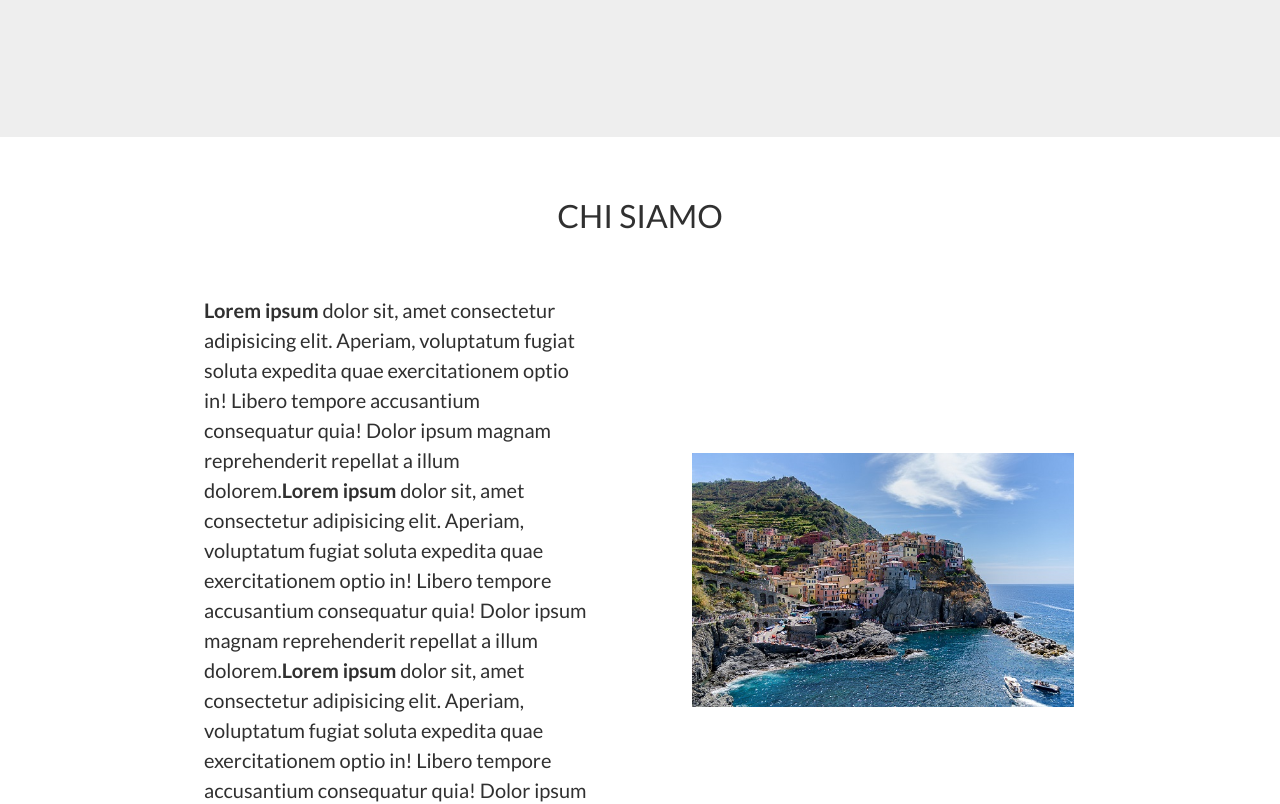
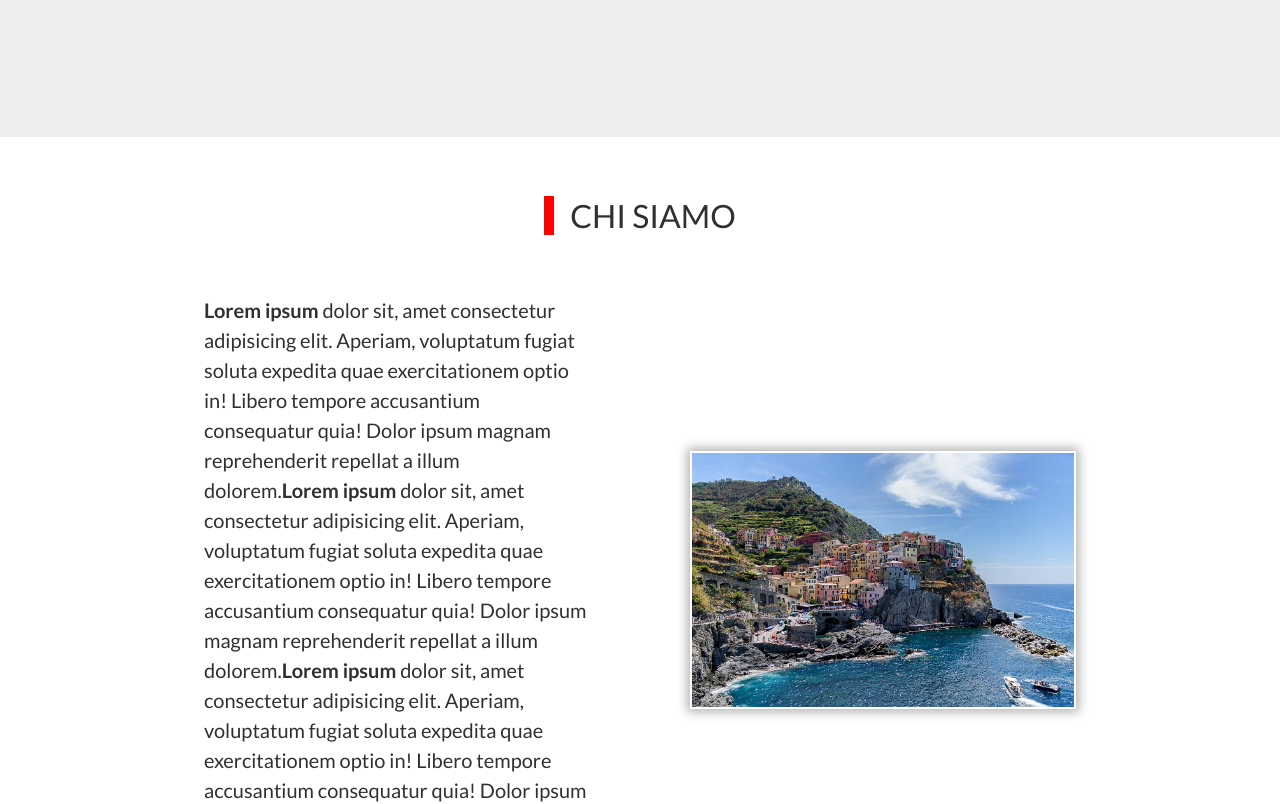
Before and after one commit to LOTO-gpolli/CEMA-impianti, a Next.js app: page / in a window 1280 px wide. Shown: the part 1420-2224 px from the top of the page. Built offline with nearby package versions, Linux system fonts and the light colour scheme.

Commit message:
update About CSS

```diff
--- a/components/About/About.js
+++ b/components/About/About.js
@@ -1,16 +1,16 @@
-import Image from "next/image";
-import styles from "../About/About.module.css";
-import Fade from "react-reveal";
+import Image from 'next/image';
+import styles from '../About/About.module.css';
+import Fade from 'react-reveal';
 
 const About = () => {
   return (
     <>
-      <section id="about" className={`${styles["about__container"]}`}>
-        <h2>CHI SIAMO</h2>
+      <section id="about" className={`${styles['about__container']}`}>
+        <h2 className={`${styles['about__title']}`}>CHI SIAMO</h2>
 
-        <div className={`${styles["about__grid-container"]}`}>
+        <div className={`${styles['about__grid-container']}`}>
           <Fade>
-            <p className={`${styles["grid__item1"]}`}>
+            <p className={`${styles['grid__item1']}`}>
               <b>Lorem ipsum</b> dolor sit, amet consectetur adipisicing elit. Aperiam,
               voluptatum fugiat soluta expedita quae exercitationem optio in! Libero
               tempore accusantium consequatur quia! Dolor ipsum magnam reprehenderit
@@ -27,29 +27,29 @@ const About = () => {
           </Fade>
           {/* Le immagini sono in un div per evitare lo stretch delle foto  */}
           <Fade>
-            <div className={`${styles["grid__item2"]}`}>
+            <div className={`${styles['grid__item2']}`}>
               <Image
-                className={`${styles["about__image"]}`}
+                className={`${styles['about__image']}`}
                 src="/images/mare.jpg"
                 width={600}
                 height={400}
-                layout={"responsive"} /*per adattare l'immagine al div*/
+                layout={'responsive'} /*per adattare l'immagine al div*/
               />
             </div>
           </Fade>
           <Fade>
-            <div className={`${styles["grid__item3"]}`}>
+            <div className={`${styles['grid__item3']}`}>
               <Image
-                className={`${styles["about__image"]}`}
+                className={`${styles['about__image']}`}
                 src="/images/mare.jpg"
                 width={600}
                 height={400}
-                layout={"responsive"}
+                layout={'responsive'}
               />
             </div>
           </Fade>
           <Fade>
-            <p className={`${styles["grid__item4"]}`}>
+            <p className={`${styles['grid__item4']}`}>
               <b>Lorem ipsum</b> dolor sit, amet consectetur adipisicing elit. Aperiam,
               voluptatum fugiat soluta expedita quae exercitationem optio in! Libero
               tempore accusantium consequatur quia! Dolor ipsum magnam reprehenderit
@@ -65,10 +65,10 @@ const About = () => {
             </p>
           </Fade>
         </div>
-        <div className={`${styles["about__list-container"]}`}>
+        <div className={`${styles['about__list-container']}`}>
           <h3>LOREM IPSUM</h3>
           <Fade cascade>
-            <ul className={`${styles["about__list"]}`}>
+            <ul className={`${styles['about__list']}`}>
               <li>Lorem Ipsum</li>
               <li>Lorem Ipsum</li>
               <li>Lorem Ipsum</li>
--- a/components/About/About.module.css
+++ b/components/About/About.module.css
@@ -3,8 +3,14 @@
   padding-top: 3em;
   padding-bottom: 3em;
   font-size: 1.25rem;
-  /* background-color: rgb(255, 255, 170); */
+  background-color: #fff;
   color: #303030;
+}
+
+.about__title {
+  display: inline;
+  border-left: 10px solid red;
+  padding-left: 1rem;
 }
 
 .about__grid-container {
@@ -20,7 +26,7 @@
 }
 
 .about__image {
-  box-shadow: var(--box-shadow);
+  box-shadow: 0px 0px 10px 3px rgba(0, 0, 0, 0.3);
   border: 2px solid white;
 }
 
@@ -31,13 +37,13 @@
 .grid__item2 {
   height: fit-content;
   order: 2;
-  box-shadow: var(--box-shadow);
+  box-shadow: 0px 0px 10px 3px rgba(0, 0, 0, 0.3);
   border: 2px solid white;
   align-self: center;
 }
 .grid__item3 {
   height: fit-content;
-  box-shadow: var(--box-shadow);
+  box-shadow: 0px 0px 10px 3px rgba(0, 0, 0, 0.3);
   border: 2px solid white;
   order: 4;
   align-self: center;
@@ -61,6 +67,7 @@
 
 .about__list {
   justify-self: left;
+  padding: 1rem;
 }
 @media (min-width: 768px) {
   .grid__item1 {
--- a/pages/globals.css
+++ b/pages/globals.css
@@ -1,10 +1,10 @@
-@import url("https://fonts.googleapis.com/css2?family=Lato:ital,wght@0,100;0,300;0,400;0,700;0,900;1,100;1,300;1,400;1,700;1,900&family=Montserrat:ital,wght@0,100;0,200;0,300;0,400;0,500;0,600;0,700;0,800;0,900;1,100;1,200;1,300;1,400;1,500;1,600;1,700;1,800;1,900&display=swap");
+@import url('https://fonts.googleapis.com/css2?family=Lato:ital,wght@0,100;0,300;0,400;0,700;0,900;1,100;1,300;1,400;1,700;1,900&family=Montserrat:ital,wght@0,100;0,200;0,300;0,400;0,500;0,600;0,700;0,800;0,900;1,100;1,200;1,300;1,400;1,500;1,600;1,700;1,800;1,900&display=swap');
 
 html,
 body {
   padding: 0;
   margin: 0;
-  font-family: "Lato", sans-serif !important;
+  font-family: 'Lato', sans-serif !important;
   scroll-behavior: smooth;
 }
 
```
